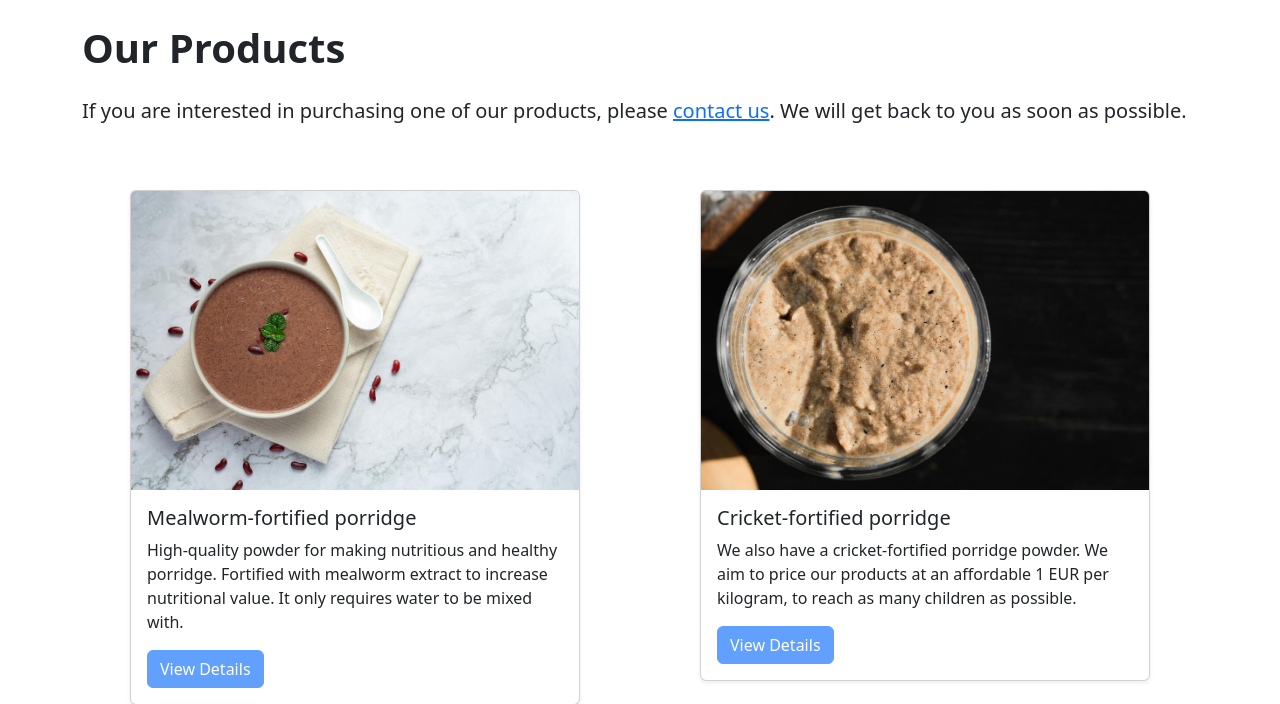
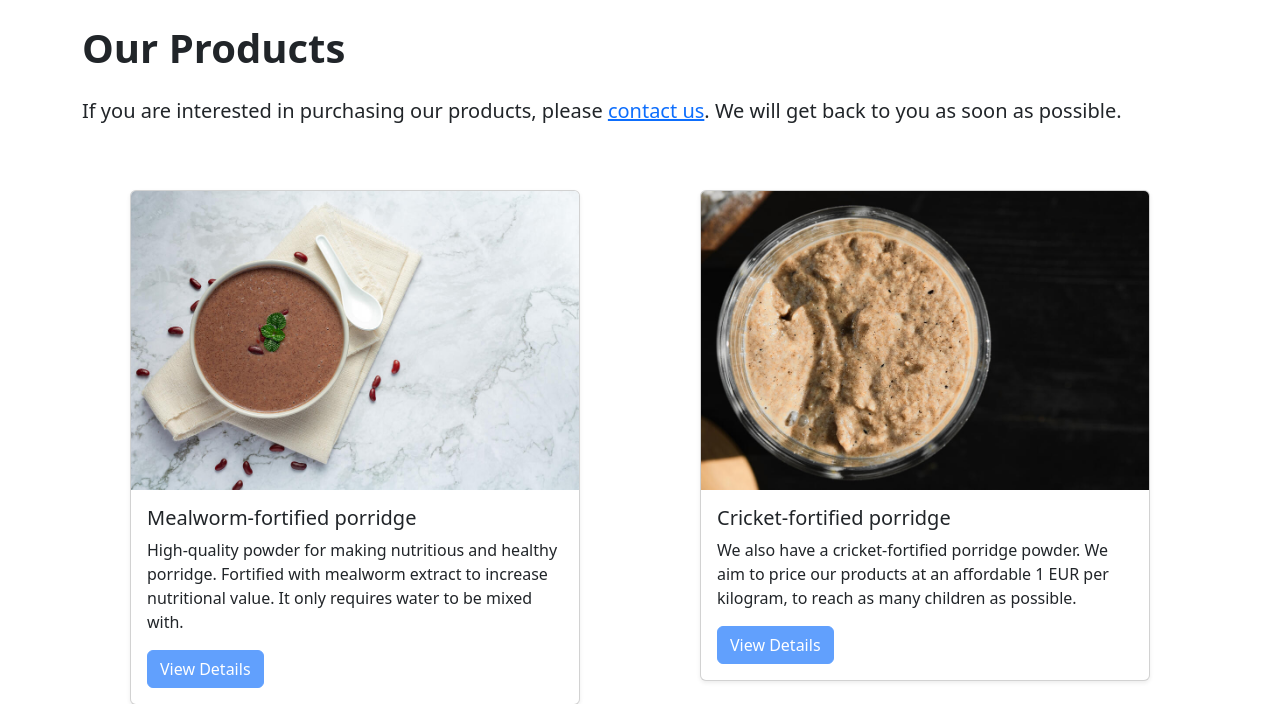
Before and after one commit to robsyc/django-MaryaPorr, a Django app: page /products/ in a window 1280 px wide. Shown: the part 56-760 px from the top of the page. Run offline with Django 5.2, Linux system fonts and the light colour scheme; parts of the project's set-up code (start-up, migrations or seed data) failed here and were passed over; some libraries are stand-ins or nearby versions.

Commit message:
updated products page

```diff
--- a/templates/products.html
+++ b/templates/products.html
@@ -8,7 +8,7 @@
 <div class="container-md my-4">
   <h1 class="fw-bold my-4">Our Products</h1>
   <p class="lead">
-    If you are interested in purchasing one of our products, please <a href="mailto:contact@maryaporr.com">contact us</a>.
+    If you are interested in purchasing our products, please <a href="mailto:contact@maryaporr.com">contact us</a>.
     We will get back to you as soon as possible.
   </p>
   <div class="row">
```
